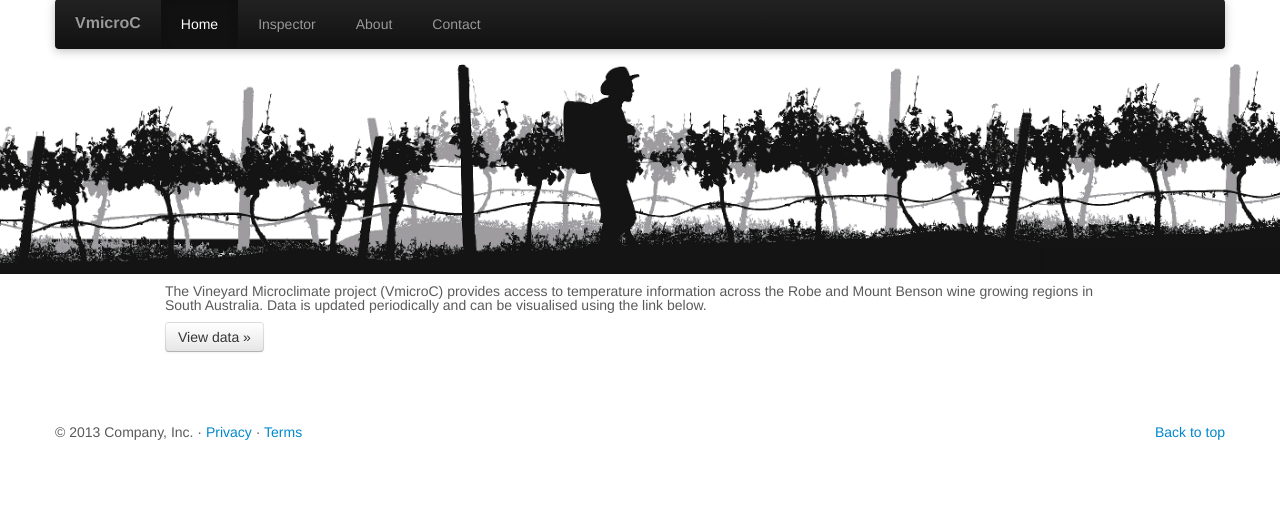
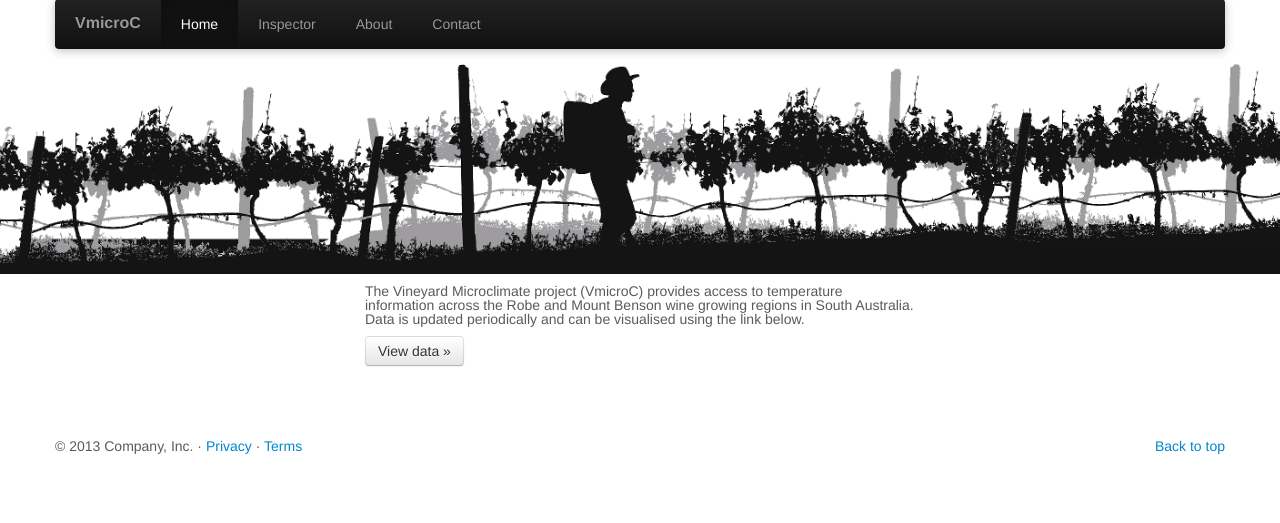
Before and after one commit to ScienceMob/vmicroc, a Django app: page / in a window 1280 px wide. Shown: the part 21-544 px from the top of the page. Run offline with Django 3.2, Linux system fonts and the light colour scheme; some libraries are stand-ins or nearby versions.

Commit message:
Change home page text to offset3 span6 offset3

```diff
--- a/resources/templates/home.html
+++ b/resources/templates/home.html
@@ -16,12 +16,12 @@
 
 	<div class="container marketing">
 	  <div class="row">
-        <div class="offset1 span10 spanfull offset1">
-          <img class="img-circle" data-src="holder.js/140x140">
+        <div class="offset3 span6 spanfull offset3">
+          <!--<img class="img-circle" data-src="holder.js/140x140">-->
           <!--<h2>Title</h2>-->
           <p>The Vineyard Microclimate project (VmicroC) provides access to temperature information across the Robe and Mount Benson wine growing regions in South Australia. Data is updated periodically and can be visualised using the link below.</p>
           <p><a class="btn" href="/inspector">View data &raquo;</a></p>
-		</div><!--offset 1 span10 offset 1-->
+		</div><!--offset 3 span6 offset 3-->
       </div><!--row -->
 	</div><!--container marketing-->
 {% endblock %}
```
